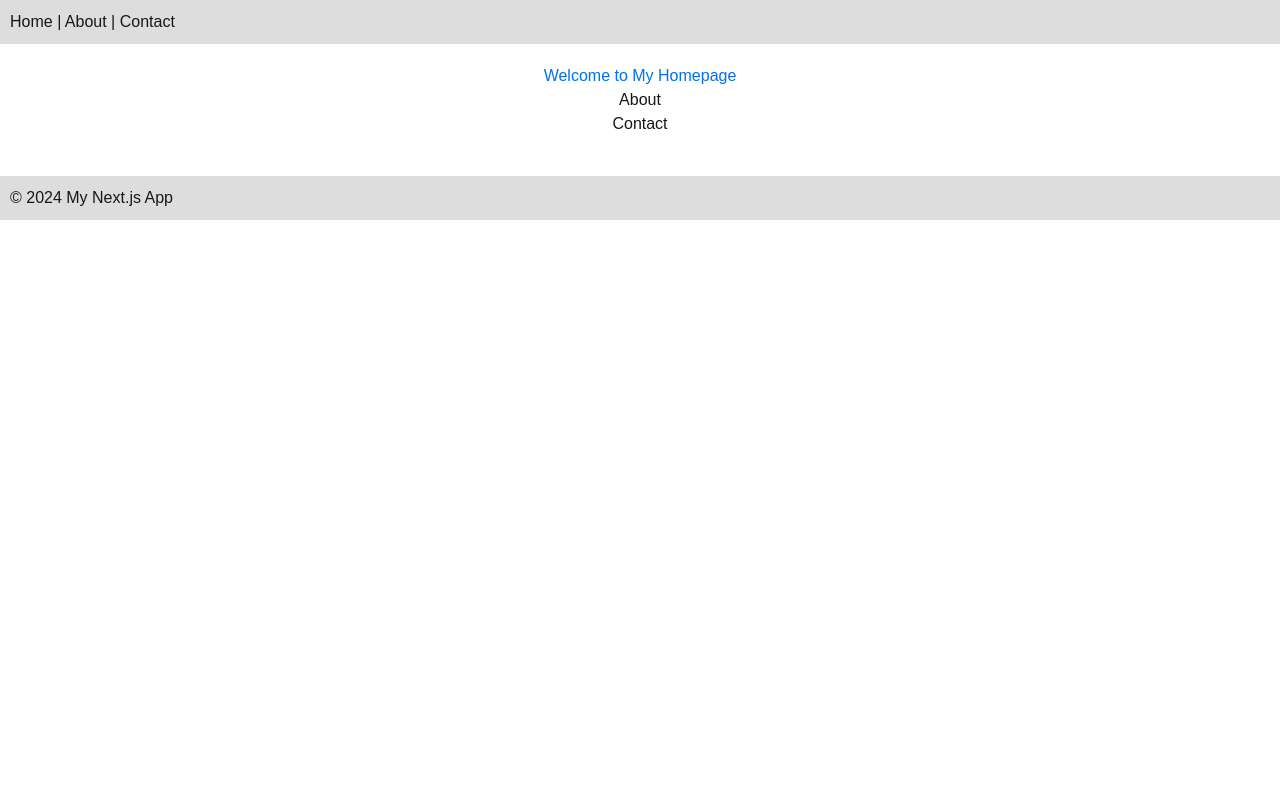
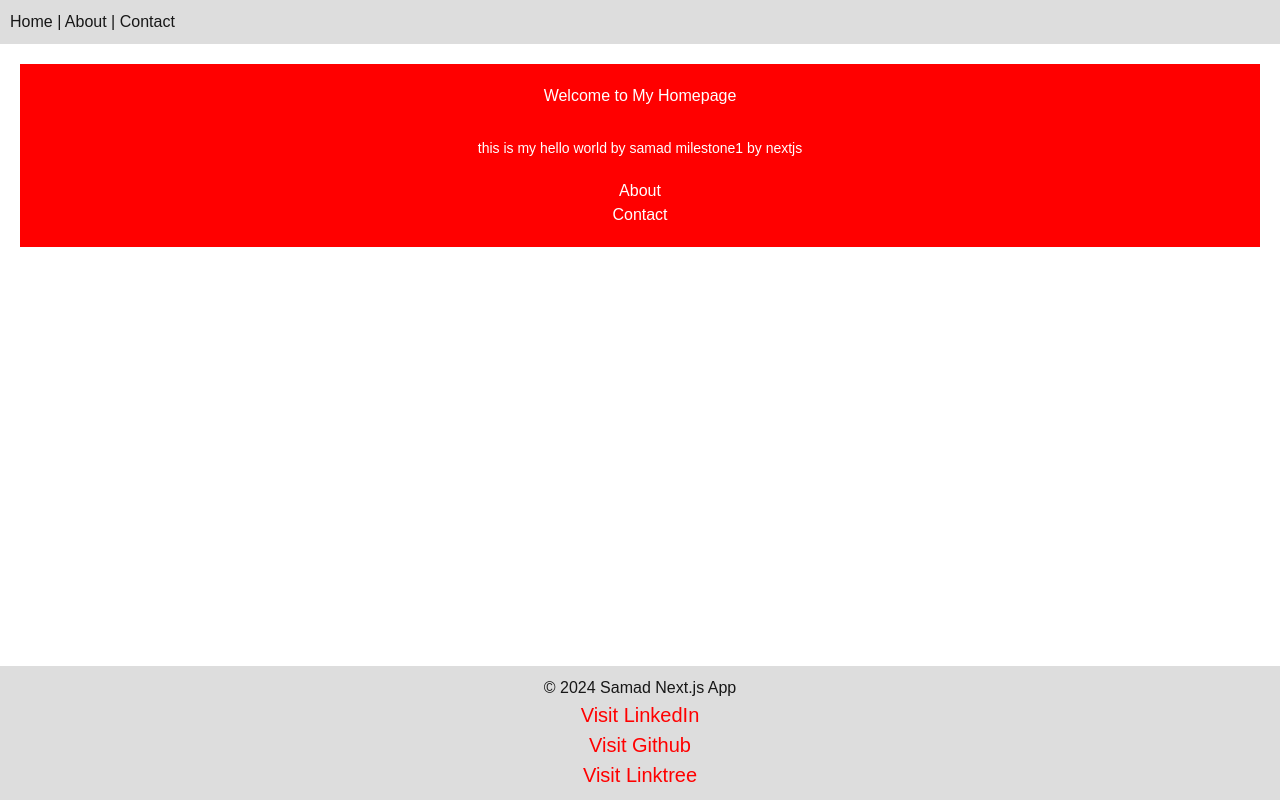
Before and after one commit to samade747/Nextjs-React-Milestone1-by-Samad, a Next.js app in the folder samadmilestonenextjs1/: page / in a window 1280 px wide. Built offline with nearby package versions, Linux system fonts and the light colour scheme.

Commit message:
312pm 18 09 2024

```diff
--- a/samadmilestonenextjs1/src/app/about/about.module.css
+++ b/samadmilestonenextjs1/src/app/about/about.module.css
@@ -2,6 +2,10 @@
 .container {
   padding: 20px;
   background-color: #e0f7fa;
+  color: #00796b;
+  width: 100%;
+  min-height: 100%;
+
 }
 
 .title {
--- a/samadmilestonenextjs1/src/app/contact/contact.module.css
+++ b/samadmilestonenextjs1/src/app/contact/contact.module.css
@@ -2,6 +2,10 @@
 .container {
   text-align: center;
   padding: 20px;
+  background-color: #e0f7fa;
+  color: #00796b;
+  width: 100%;
+  height: 100%;
 }
 
 .title {
--- a/samadmilestonenextjs1/src/app/globals.css
+++ b/samadmilestonenextjs1/src/app/globals.css
@@ -1,3 +1,4 @@
+/* src/app/globals.css */
 @tailwind base;
 @tailwind components;
 @tailwind utilities;
@@ -14,10 +15,20 @@
   }
 }
 
+html, body {
+  margin: 0;
+  padding: 0;
+  height: 100%;
+  width: 100%;
+  box-sizing: border-box;
+}
+
 body {
   color: var(--foreground);
   background: var(--background);
   font-family: Arial, Helvetica, sans-serif;
+  display: flex;
+  flex-direction: column;
 }
 
 @layer utilities {
--- /dev/null
+++ b/samadmilestonenextjs1/src/app/layout.module.css
@@ -0,0 +1,25 @@
+/* src/app/layout.module.css */
+.header {
+    padding: 10px;
+    background: #ddd;
+    width: 100%;
+  }
+
+  .main {
+    flex: 1;
+    padding: 20px;
+    box-sizing: border-box;
+  }
+
+  .footer {
+    padding: 10px;
+    background: #ddd;
+    width: 100%;
+    text-align: center;
+  }
+
+
+  .footw{
+    color: #ff0000;
+    font-size: 20px;
+  }
--- a/samadmilestonenextjs1/src/app/layout.tsx
+++ b/samadmilestonenextjs1/src/app/layout.tsx
@@ -1,5 +1,6 @@
 // src/app/layout.tsx
 import './globals.css'; // Global styles
+import styles from './layout.module.css';
 import Link from 'next/link';
 
 export default function RootLayout({
@@ -13,15 +14,24 @@ export default function RootLayout({
         <title>My Next.js App</title>
       </head>
       <body>
-        <header style={{ padding: '10px', background: '#ddd' }}>
+        <header className={styles.header}>
           <nav>
             <Link href="/">Home</Link> | <Link href="/about">About</Link> |{' '}
             <Link href="/contact">Contact</Link>
           </nav>
         </header>
-        <main>{children}</main>
-        <footer style={{ padding: '10px', background: '#ddd', marginTop: '20px' }}>
-          <p>© 2024 My Next.js App</p>
+        <main className={styles.main}>{children}</main>
+        <footer className={styles.footer}>
+          <p>© 2024 Samad Next.js App</p>
+          <p className={styles.footw}>
+            Visit  <a href="https://www.linkedin.com/in/samaddeveloper/" target="_blank" rel="noopener noreferrer" >LinkedIn</a>
+            </p>
+            <p className={styles.footw}>
+            Visit  <a href="https://github.com/samade747/" target="_blank" rel="noopener noreferrer" >Github</a>
+            </p>
+            <p className={styles.footw}>
+            Visit  <a href="https://linktr.ee/samade747" target="_blank" rel="noopener noreferrer" >Linktree</a>
+            </p>
         </footer>
       </body>
     </html>
--- a/samadmilestonenextjs1/src/app/page.module.css
+++ b/samadmilestonenextjs1/src/app/page.module.css
@@ -1,8 +1,36 @@
 .container {
-    padding: 20px;
-    text-align: center;
-  }
+  padding: 20px;
+  background-color: #ff0000;
+  text-align: center;
+  color: rgb(255, 255, 255);
+  position: relative; /* Ensure the container can be used for positioning child elements */
+}
 
-  .title {
-    color: #0070f3;
-  }
+.title {
+  color: #ffffff;
+}
+
+.description {
+  margin-top: 10px;
+  color: #ffffff;
+  font-size: 14px;
+  line-height: 1.5;
+  width: 100%; /* Span full width of the container */
+  height: 100%; /* Span full height of the container */
+  padding: 20px; /* Padding to ensure text doesn’t touch the edges */
+  border-radius: 10px;
+  box-sizing: border-box; /* Include padding in the element’s total width and height */
+  overflow: auto; /* Allow scrolling if the content overflows */
+}
+
+.website {
+  color: #ffffff;
+  font-size: 14px;
+  line-height: 1.5;
+  width: 100%;
+  height: 100%;
+  padding: 20px;
+  border-radius: 10px;
+  box-sizing: border-box;
+  overflow: auto;
+}
--- a/samadmilestonenextjs1/src/app/page.tsx
+++ b/samadmilestonenextjs1/src/app/page.tsx
@@ -5,6 +5,7 @@ export default function Home() {
   return (
     <div className={styles.container}>
       <h1 className={styles.title}>Welcome to My Homepage</h1>
+      <h2 className={styles.description}>this is my hello world by samad milestone1 by nextjs</h2>
       <nav>
         <ul>
           <li>
```
